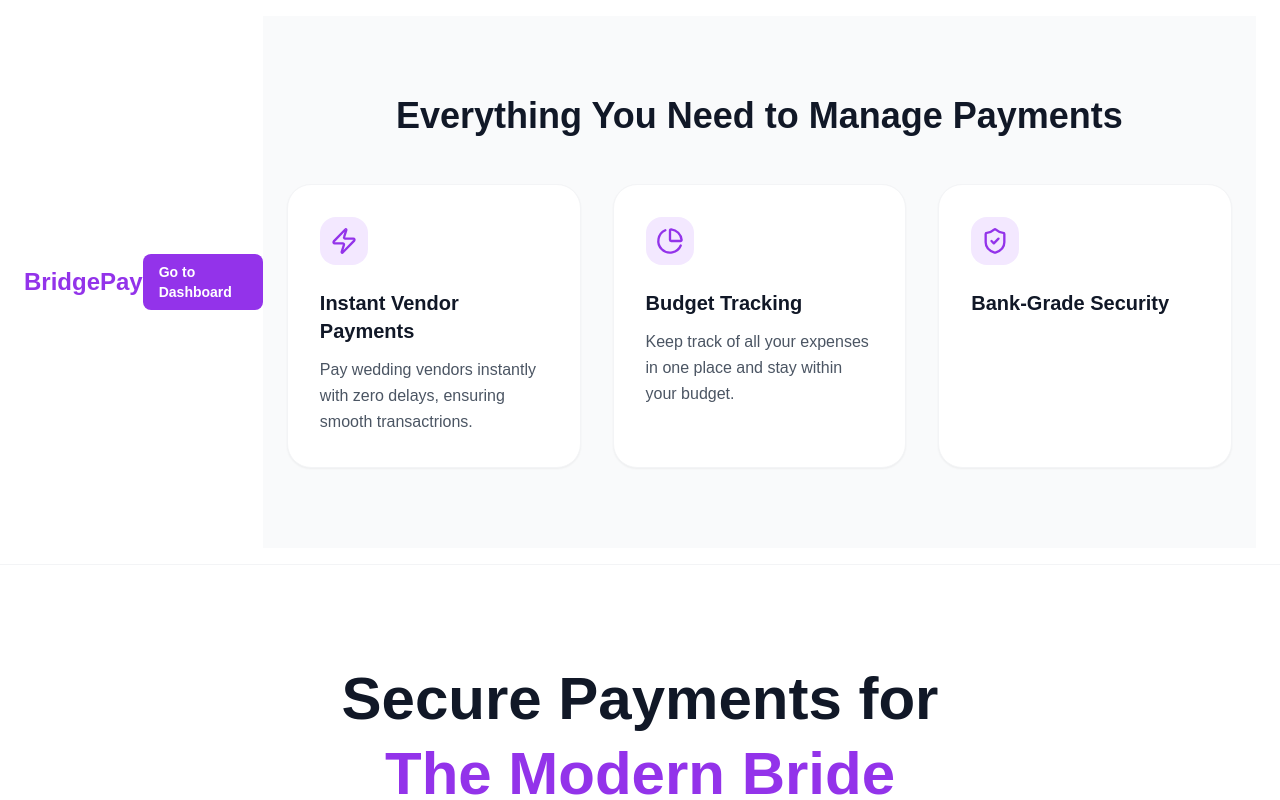
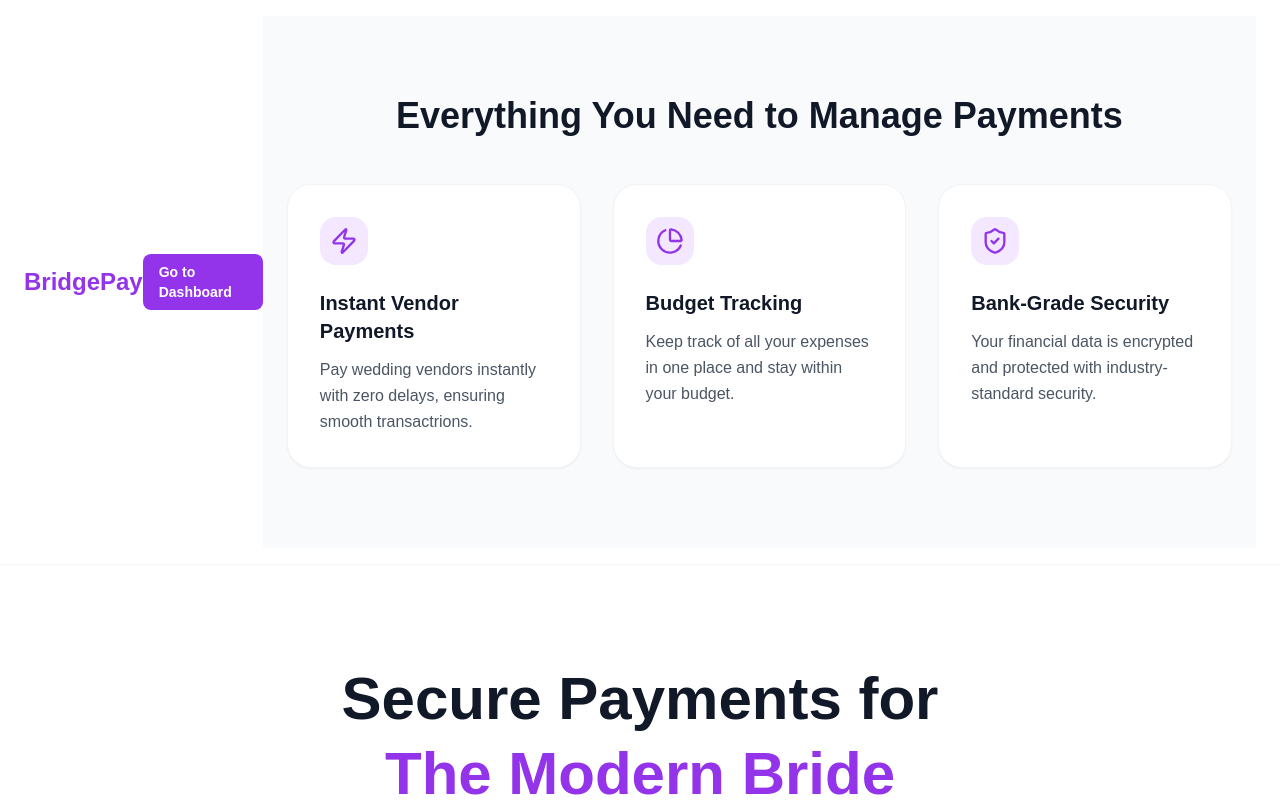
Before and after one commit to Abusadiq006/bridge-pay-dashboard, a React (Vite) app: page / in a window 1280 px wide. Shown: the top 800 px of the page. Built offline with nearby package versions, Linux system fonts and the light colour scheme; a web font is replaced by a local one.

Commit message:
added description in shieldcheck

```diff
--- a/src/components/Features.jsx
+++ b/src/components/Features.jsx
@@ -16,6 +16,7 @@ const features = [
     {
         icon: ShieldCheck,
         title: "Bank-Grade Security",
+        description: "Your financial data is encrypted and protected with industry-standard security."
     }
 ]
 
```
